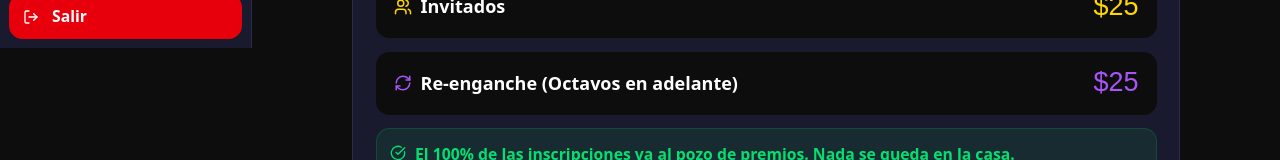
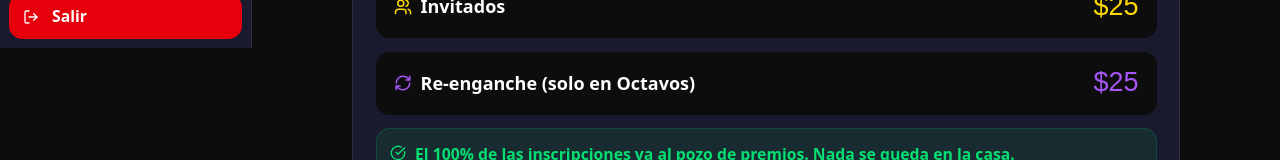
Before and after one commit to adriantonfi-lab/poolzone, a Next.js app: page /rules in a window 1280 px wide. Shown: the part 752-912 px from the top of the page. Built offline with nearby package versions, Linux system fonts and the light colour scheme.

Commit message:
fix: actualizar reglas re-enganche

```diff
--- a/app/(app)/rules/page.tsx
+++ b/app/(app)/rules/page.tsx
@@ -39,7 +39,7 @@ export default function RulesPage() {
         <div className="space-y-3">
           <Row icon={<Users size={18} className="text-[#FFD700]" />} label="Familia" value="$25" color="text-[#FFD700]" />
           <Row icon={<Users size={18} className="text-[#FFD700]" />} label="Invitados" value="$25" color="text-[#FFD700]" />
-          <Row icon={<RefreshCw size={18} className="text-[#A855F7]" />} label="Re-enganche (Octavos en adelante)" value="$25" color="text-[#A855F7]" />
+          <Row icon={<RefreshCw size={18} className="text-[#A855F7]" />} label="Re-enganche (solo en Octavos)" value="$25" color="text-[#A855F7]" />
         </div>
         <div className="mt-3 flex items-start gap-2 bg-green-500/10 border border-green-500/20 rounded-xl p-3">
           <CheckCircle size={16} className="text-green-400 shrink-0 mt-0.5" />
@@ -158,7 +158,7 @@ export default function RulesPage() {
         </div>
         <div className="mt-3 flex items-start gap-2 bg-[#A855F7]/10 border border-[#A855F7]/30 rounded-xl p-3">
           <Info size={16} className="text-[#A855F7] shrink-0 mt-0.5" />
-          <p className="text-[#A855F7] text-sm font-bold">El re-enganche crea un ranking paralelo desde esa etapa. Los que jugaron bien desde el principio mantienen su ventaja.</p>
+          <p className="text-[#A855F7] text-sm font-bold">Al re-engancharte sumás 50 puntos base a tu ranking actual. Los que jugaron bien desde el principio mantienen su ventaja — los 50 puntos son el precio de haber entrado tarde.</p>
         </div>
       </Section>
 
@@ -226,7 +226,7 @@ export default function RulesPage() {
             { q: '¿Cómo se paga el premio?', a: 'Se coordina directamente con el organizador una vez terminado el torneo.' },
             { q: '¿Cómo cargo créditos?', a: 'Desde tu Wallet — mandás el comprobante de pago y el admin te acredita. 1 dólar = 10 créditos.' },
             { q: '¿Qué pasa con el 0-0?', a: 'Si pusiste empate y marcador 0-0 y el resultado es 0-0, solo cobrás el Nivel 1 (20 pts). No suma Nivel 2.' },
-            { q: '¿Qué es el re-enganche?', a: 'Al inicio de Octavos, Cuartos o Semis podés pagar $25 y competir en un ranking paralelo desde esa etapa.' },
+            { q: '¿Qué es el re-enganche?', a: 'Al inicio de la fase de Octavos podés pagar $25 y sumar 50 puntos al ranking. Disponible una sola vez por persona.' },
             { q: '¿Cuántos créditos gano por referidos?', a: '$5 en créditos por cada persona que traés. Máximo hasta 6 referidos = $30 en créditos.' },
           ].map(({ q, a }) => (
             <div key={q} className="bg-[#0D0D0D] border border-[#2A2A4A] rounded-xl p-3">
```
Also changed, not shown: 1 other file (tests, documents, lock files or other folders).
